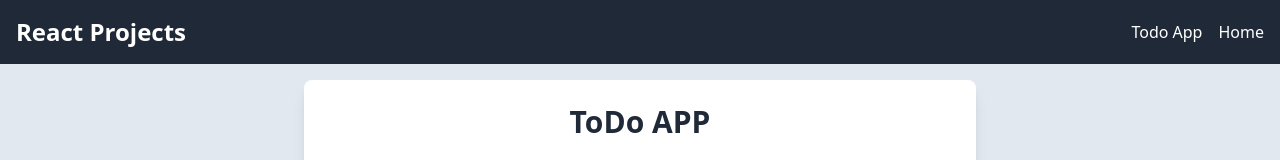
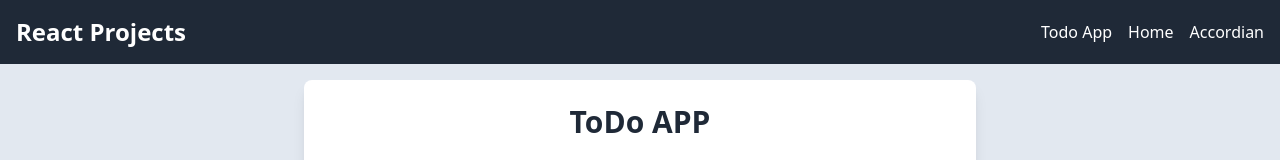
Before and after one commit to yssambare12/30-react-projects, a React (Create React App) app: page /todo in a window 1280 px wide. Shown: the top 160 px of the page. Built offline with nearby package versions, Linux system fonts and the light colour scheme.

Commit message:
chore:created accordian page routing

```diff
--- a/src/App.js
+++ b/src/App.js
@@ -2,6 +2,7 @@ import Header from "./Projects/Header";
 import { createBrowserRouter, RouterProvider, Outlet } from "react-router-dom";
 import ToDo from "./Projects/Todo/Todo";
 import Home from "./Projects/Home";
+import Accordian from "./Projects/Accordian/Accordian";
 
 export function App() {
   return (
@@ -25,6 +26,10 @@ export const appRouter = createBrowserRouter([
         element: <ToDo />,
         path: "/todo",
       },
+      {
+        element: <Accordian />,
+        path: "/accordian",
+      },
     ],
   },
 ]);
--- /dev/null
+++ b/src/Projects/Accordian/Accordian.js
@@ -0,0 +1,5 @@
+const Accordian = () => {
+  return <div>Accordian</div>;
+};
+
+export default Accordian;
--- a/src/Projects/Header.js
+++ b/src/Projects/Header.js
@@ -13,6 +13,9 @@ const Header = () => {
         <li>
           <Link to="/">Home</Link>
         </li>
+        <li>
+          <Link to="/accordian">Accordian</Link>
+        </li>
       </ul>
     </div>
   );
```
